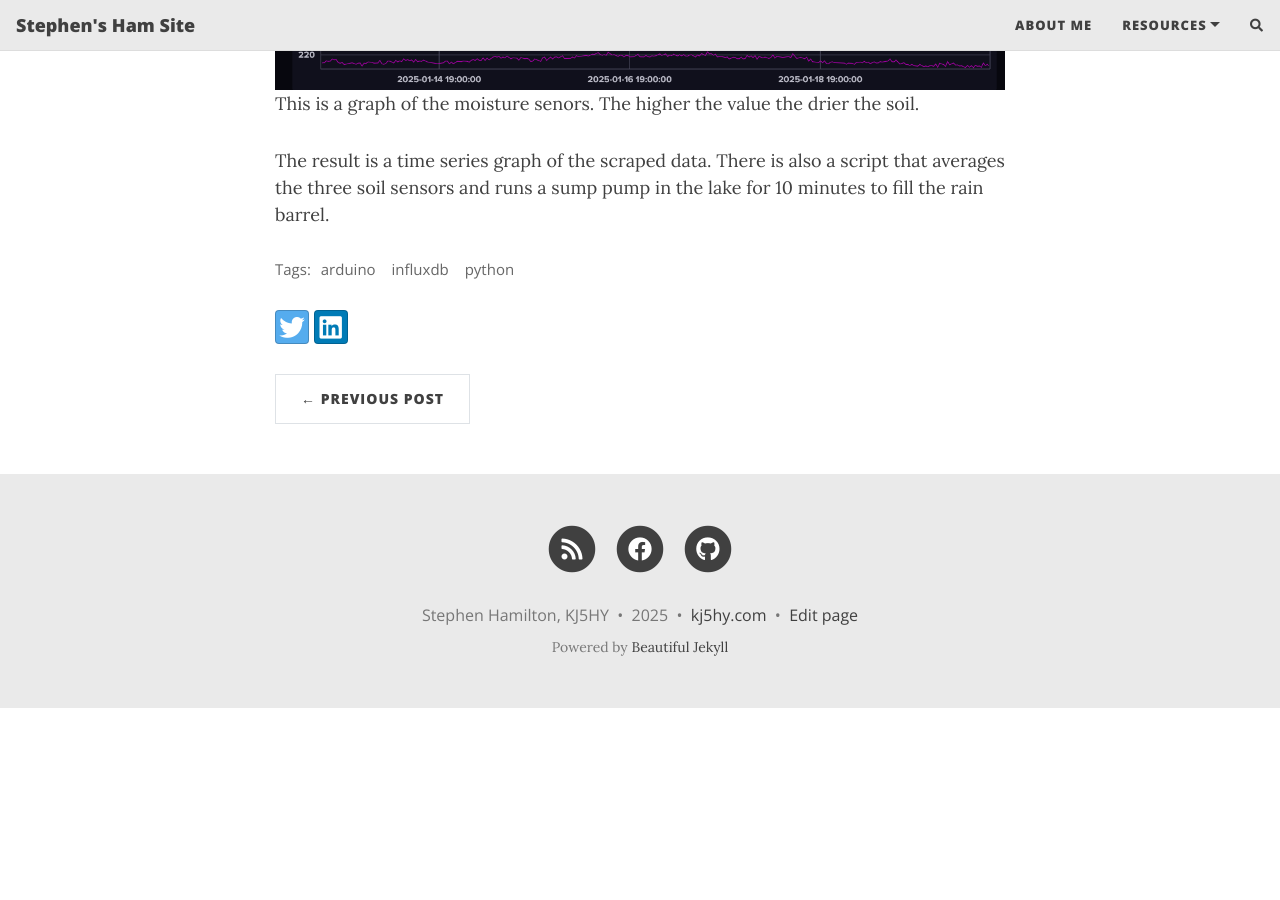
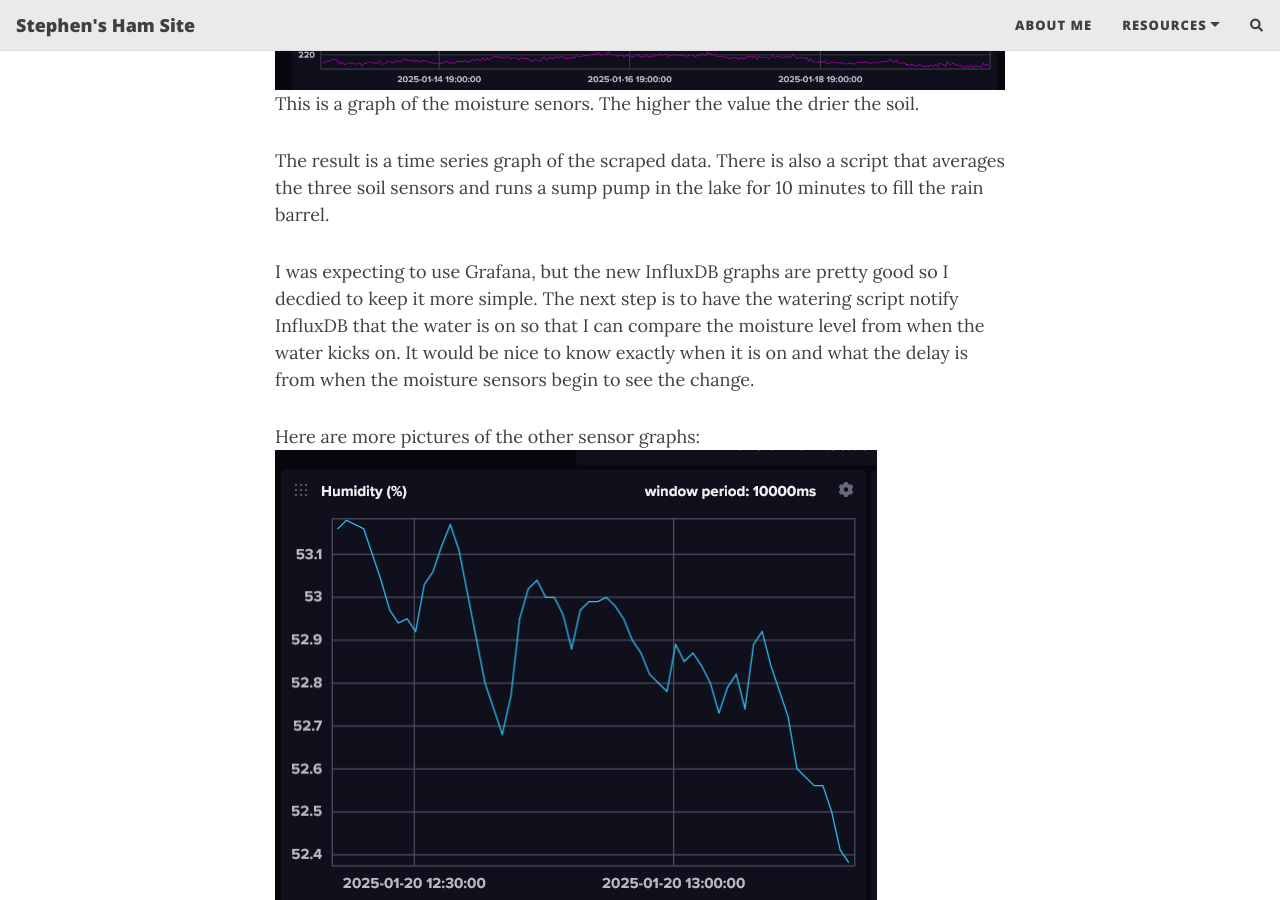
Before and after one commit to sshamilton/sshamilton.github.io, a Jekyll site: the page built from _posts/2025-01-20-automated-garden.md, in a window 1280 px wide and 900 px high, scrolled down 803 px. Built offline with Jekyll 4.4.1, drawn with Linux system fonts in a browser that asks for light colours; nearby versions of some CDN libraries; comment, search, counter and statistics services are not loaded; before the commit the page ends 1511 px from its top, so only the background shows below that.

Commit message:
Update 2025-01-20-automated-garden.md

```diff
--- a/_posts/2025-01-20-automated-garden.md
+++ b/_posts/2025-01-20-automated-garden.md
@@ -18,3 +18,11 @@ This is a graph of the moisture senors.  The higher the value the drier the soil
 
 The result is a time series graph of the scraped data.  There is also a script that averages the three soil sensors and runs a sump pump in the lake for 10 minutes
 to fill the rain barrel.
+
+I was expecting to use Grafana, but the new InfluxDB graphs are pretty good so I decdied to keep it more simple.  The next step is to have the watering
+script notify InfluxDB that the water is on so that I can compare the moisture level from when the water kicks on.  It would be nice to know exactly when it is on and
+what the delay is from when the moisture sensors begin to see the change.
+
+Here are more pictures of the other sensor graphs:
+![Humidity](/assets/img/humidity.png)
+![Pressure](/assets/img/pressure.png)
```
